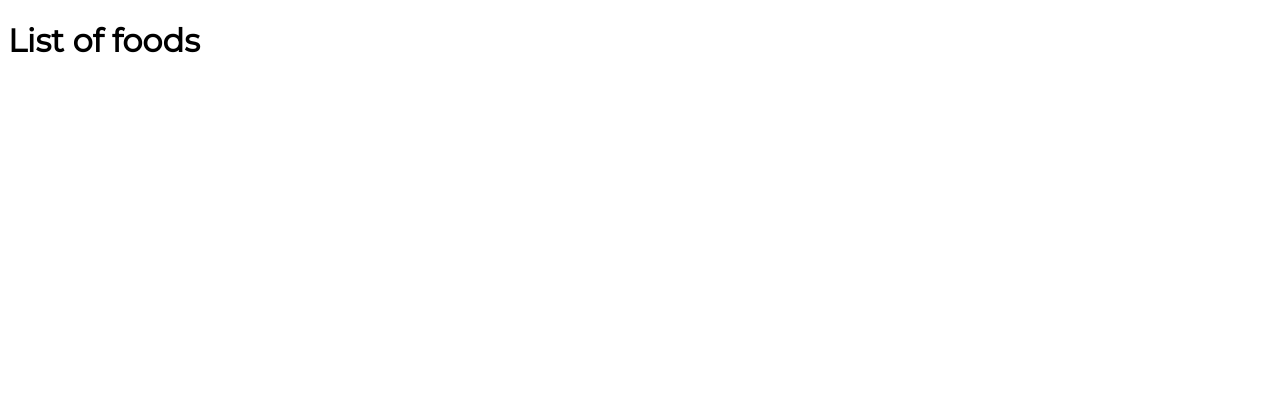
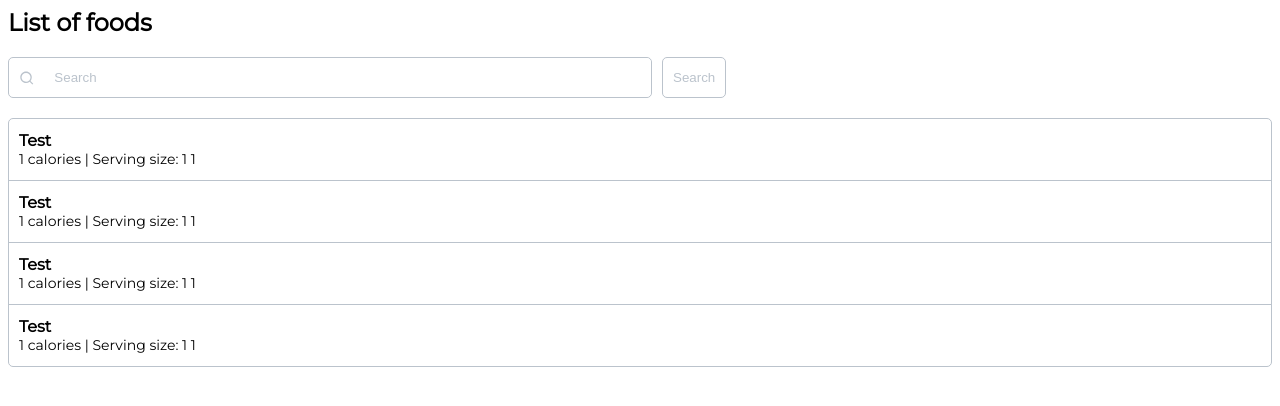
Before and after one commit to samuelsilvadev/calorie-counter-take-2, a React (Create React App) app in the folder app/: page / in a window 1280 px wide. Shown: the top 406 px of the page. Built offline with nearby package versions, Linux system fonts and the light colour scheme.

Commit message:
feat(app): create mocked version of food list
- Added mock for foods
- Created food list with food item
- Adjusted styles for search input and submit button for search form

```diff
--- a/app/src/foods/Foods.tsx
+++ b/app/src/foods/Foods.tsx
@@ -1,5 +1,140 @@
+import type { Food } from "./types";
+import FoodItem from "./components/FoodItem/FoodItem";
+import SearchInput from "./components/SearchInput/SearchInput";
+import styles from "./foods.module.css";
+
+const FOODS_MOCK: Food[] = [
+  {
+    id: "61ec0456ff55bc414019c123",
+    saturatedFats: 2,
+    calories: 1,
+    alcohol: 0,
+    addedSugars: 1,
+    solidFats: 1,
+    oils: 1,
+    dryBeansPeas: 1,
+    soy: 1,
+    meats: 1,
+    milk: 1,
+    fruits: 1,
+    otherVegetables: 1,
+    starchyVegetables: 1,
+    darkGreenVegetables: 1,
+    orangeVegetables: 1,
+    vegetables: 1,
+    wholeGrains: 1,
+    grains: 1,
+    multiplier: 1,
+    increment: 1,
+    factor: 1,
+    portionDisplayName: "1",
+    portionAmount: 1,
+    portion: 1,
+    name: "Test",
+  },
+  {
+    id: "61ec03b1d55b123f43e68f21",
+    saturatedFats: 1,
+    calories: 1,
+    alcohol: 0,
+    addedSugars: 1,
+    solidFats: 1,
+    oils: 1,
+    dryBeansPeas: 1,
+    soy: 1,
+    meats: 1,
+    milk: 1,
+    fruits: 1,
+    otherVegetables: 1,
+    starchyVegetables: 1,
+    darkGreenVegetables: 1,
+    orangeVegetables: 1,
+    vegetables: 1,
+    wholeGrains: 1,
+    grains: 1,
+    multiplier: 1,
+    increment: 1,
+    factor: 1,
+    portionDisplayName: "1",
+    portionAmount: 1,
+    portion: 1,
+    name: "Test",
+  },
+  {
+    id: "61ec03b0d55b123f43e68f1d",
+    saturatedFats: 1,
+    calories: 1,
+    alcohol: 0,
+    addedSugars: 1,
+    solidFats: 1,
+    oils: 1,
+    dryBeansPeas: 1,
+    soy: 1,
+    meats: 1,
+    milk: 1,
+    fruits: 1,
+    otherVegetables: 1,
+    starchyVegetables: 1,
+    darkGreenVegetables: 1,
+    orangeVegetables: 1,
+    vegetables: 1,
+    wholeGrains: 1,
+    grains: 1,
+    multiplier: 1,
+    increment: 1,
+    factor: 1,
+    portionDisplayName: "1",
+    portionAmount: 1,
+    portion: 1,
+    name: "Test",
+  },
+  {
+    id: "61ec02d449077e3e22f3ba97",
+    saturatedFats: 1,
+    calories: 1,
+    alcohol: 0,
+    addedSugars: 1,
+    solidFats: 1,
+    oils: 1,
+    dryBeansPeas: 1,
+    soy: 1,
+    meats: 1,
+    milk: 1,
+    fruits: 1,
+    otherVegetables: 1,
+    starchyVegetables: 1,
+    darkGreenVegetables: 1,
+    orangeVegetables: 1,
+    vegetables: 1,
+    wholeGrains: 1,
+    grains: 1,
+    multiplier: 1,
+    increment: 1,
+    factor: 1,
+    portionDisplayName: "1",
+    portionAmount: 1,
+    portion: 1,
+    name: "Test",
+  },
+] as Food[];
+
 function Foods() {
-  return <h1>List of foods</h1>;
+  return (
+    <section className={styles.wrapper}>
+      <h1 className={styles.title}>List of foods</h1>
+      <form className={styles.searchForm}>
+        <SearchInput className={styles.input} />
+        <button className={styles.button}>Search</button>
+      </form>
+      <ul className={styles.listOfFoods}>
+        {FOODS_MOCK.map((food) => (
+          <li className={styles.foodListItem} key={food.id}>
+            <FoodItem food={food} />
+          </li>
+        ))}
+      </ul>
+    </section>
+  );
 }
 
 export default Foods;
--- /dev/null
+++ b/app/src/foods/components/FoodItem/FoodItem.tsx
@@ -0,0 +1,20 @@
+import type { Food } from "foods/types";
+import styles from "./foodItem.module.css";
+
+type FoodItemProps = {
+  food: Food;
+};
+
+function FoodItem({ food }: FoodItemProps) {
+  return (
+    <article className={styles.wrapper}>
+      <h2 className={styles.title}>{food.name}</h2>
+      <h3 className={styles.subtitle}>
+        {food.calories} calories | Serving size: {food.portionAmount}{" "}
+        {food.portionDisplayName}
+      </h3>
+    </article>
+  );
+}
+
+export default FoodItem;
--- /dev/null
+++ b/app/src/foods/components/FoodItem/foodItem.module.css
@@ -0,0 +1,20 @@
+.wrapper {
+  padding: 12px 10px;
+}
+
+.title,
+.subtitle {
+  flex: 1 0 50%;
+}
+
+.title {
+  font-size: 16px;
+  font-weight: bold;
+  margin: 0;
+}
+
+.subtitle {
+  font-size: 14px;
+  font-weight: 400;
+  margin: 0;
+}
--- /dev/null
+++ b/app/src/foods/foods.module.css
@@ -0,0 +1,50 @@
+.wrapper {
+  display: grid;
+  grid-template-columns: repeat(2, 1fr);
+  grid-template-rows: repeat(3, auto);
+  row-gap: 20px;
+}
+
+.title {
+  margin: 0;
+}
+
+.searchForm {
+  display: flex;
+  grid-row: 2 / 3;
+  grid-column: 1 / -1;
+}
+
+.input {
+  flex-basis: 50%;
+  margin-right: 10px;
+}
+
+.button {
+  background-color: #fff;
+  grid-column: 2 / 3;
+  padding: 12px 10px;
+  border: 1px solid #bbc3cc;
+  color: #bbc3cc;
+  border-radius: 5px;
+  cursor: pointer;
+}
+
+.button:hover,
+.button:focus {
+  background-color: #bbc3cc;
+  color: #fff;
+}
+
+.listOfFoods {
+  grid-column: 1 / -1;
+  margin: 0;
+  padding: 0;
+  list-style: none;
+  border: 1px solid #bbc3cc;
+  border-radius: 5px;
+}
+
+.foodListItem:not(:last-child) {
+  border-bottom: 1px solid #bbc3cc;
+}
--- /dev/null
+++ b/app/src/foods/types.ts
@@ -0,0 +1,30 @@
+export type Food = {
+  id: string;
+  createdBy: string;
+  updatedBy: string;
+  saturatedFats: number;
+  calories: number;
+  alcohol: number;
+  addedSugars: number;
+  solidFats: number;
+  oils: number;
+  dryBeansPeas: number;
+  soy: number;
+  meats: number;
+  milk: number;
+  fruits: number;
+  otherVegetables: number;
+  starchyVegetables: number;
+  darkGreenVegetables: number;
+  orangeVegetables: number;
+  vegetables: number;
+  wholeGrains: number;
+  grains: number;
+  multiplier: number;
+  increment: number;
+  factor: number;
+  portionDisplayName: string;
+  portionAmount: number;
+  portion: number;
+  name: string;
+};
```
